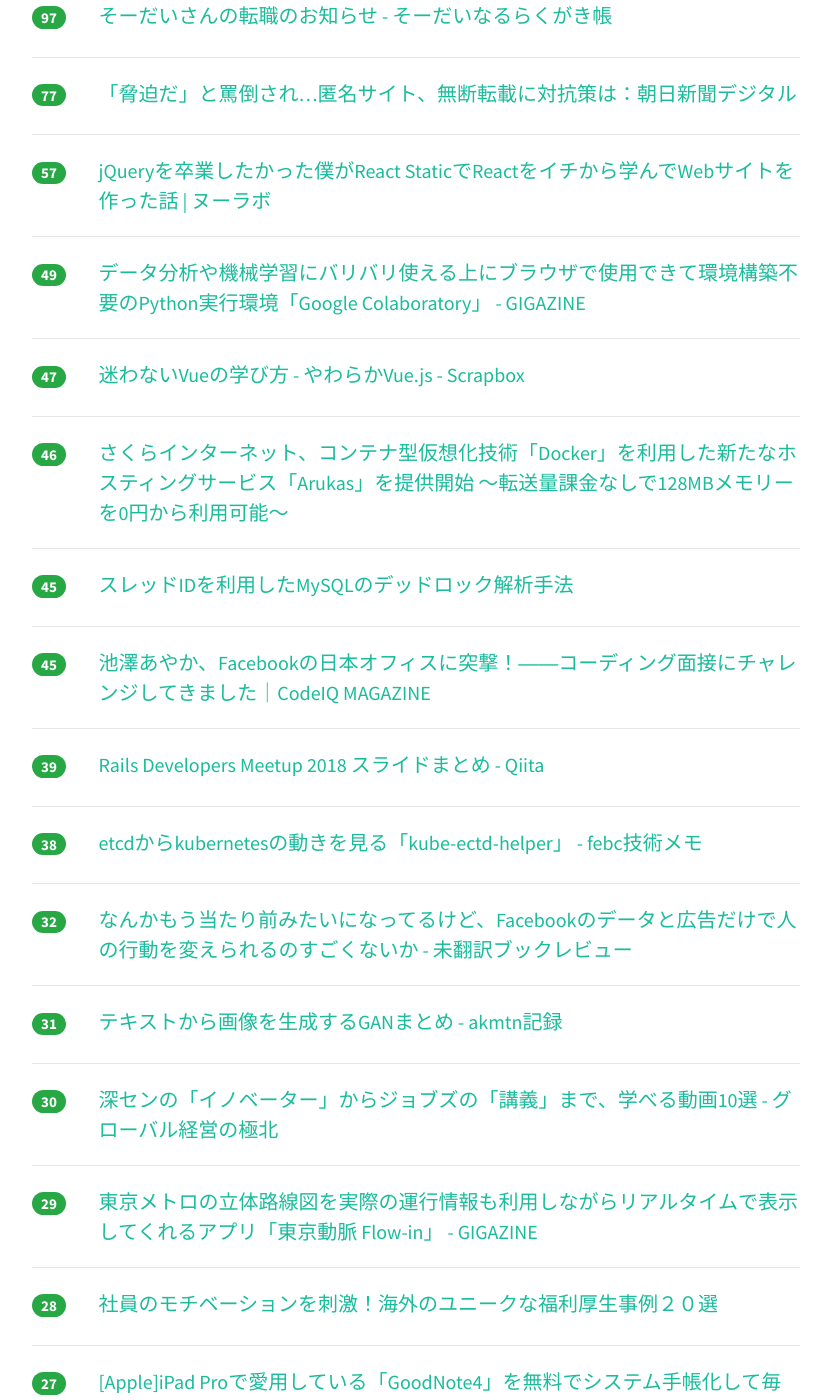
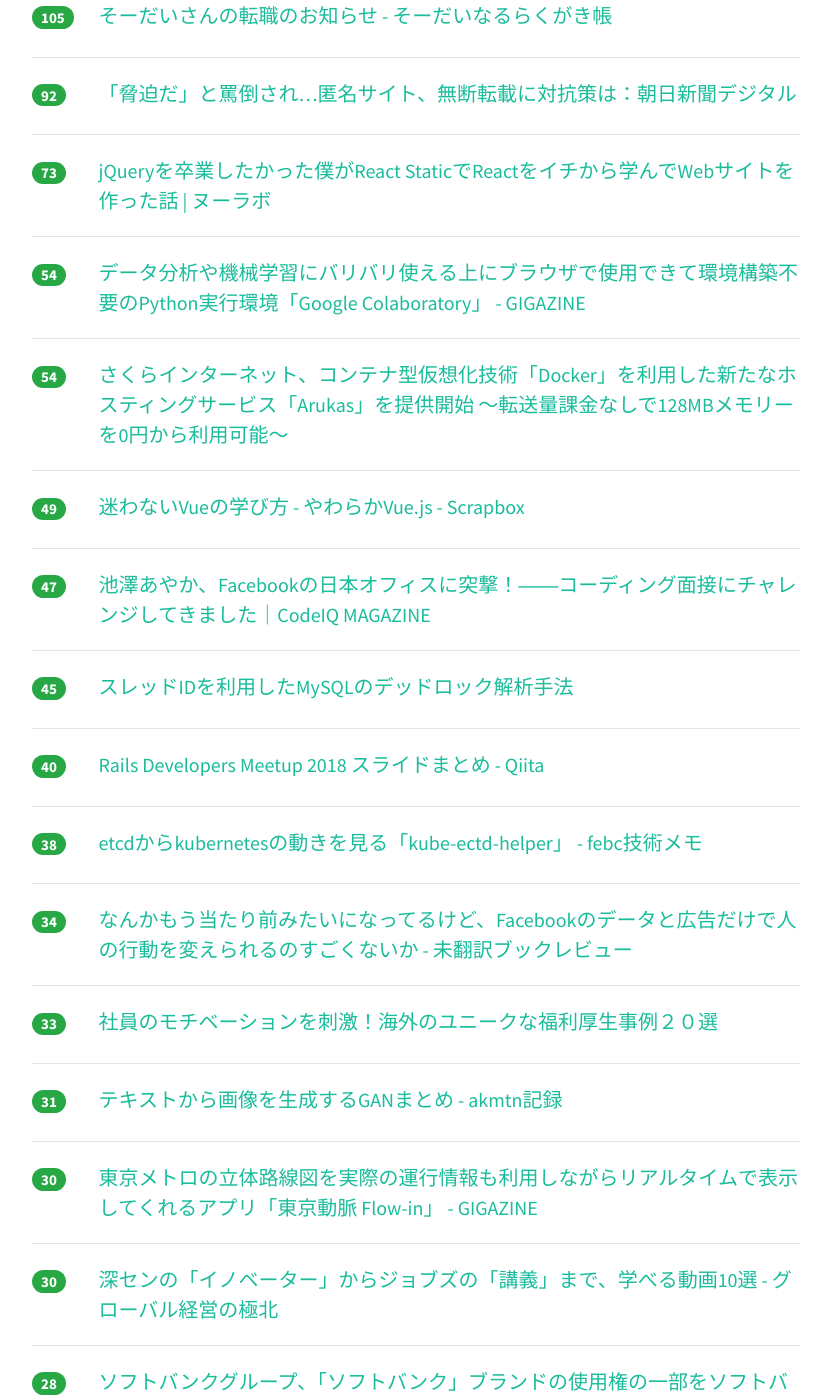
Before and after one commit to yatta47/hatena-matome-site, a Jekyll site: the page built from _posts/2018-03-26-hatena.md, in a window 1280 px wide and 1400 px high, scrolled down 1011 px. Shown: the whole window, without its empty margins (224-1055 px from the left). Built offline with Jekyll 4.4.1, drawn with Linux system fonts in a browser that asks for light colours; nearby versions of some CDN libraries; some of the changed text lies outside the part shown.

Commit message:
Updated 2018-03-26

```diff
--- a/_posts/2018-03-26-hatena.md
+++ b/_posts/2018-03-26-hatena.md
@@ -1,74 +1,79 @@
 ---
 layout: post
 title:  "2018-03-26 はてぶIT"
-date:   2018-03-26 17:01:23
+date:   2018-03-26 18:02:57
 tags: [it-hotentry]
 ---
-39 件のデータあり
+42 件のデータあり
 
 <hr><div class="row">
-<div class="col-1"><span class="badge badge-pill badge-success h2">473</span></div>
+<div class="col-1"><span class="badge badge-pill badge-success h2">504</span></div>
 <div class="col-11"><a href='https://blog.agektmr.com/2018/03/instagram-pwa.html' target='_blank'>結局 PWA は来るの？来ないの？: Tender Surrender</a></div>
 </div>
 <hr>
 <div class="row">
-<div class="col-1"><span class="badge badge-pill badge-success h2">291</span></div>
+<div class="col-1"><span class="badge badge-pill badge-success h2">303</span></div>
 <div class="col-11"><a href='https://speakerdeck.com/soutaro/kodorebiyuzi-dong-hua-falsezui-qian-xian-kara' target='_blank'>コードレビュー自動化の最前線から // Speaker Deck</a></div>
 </div>
 <hr>
 <div class="row">
-<div class="col-1"><span class="badge badge-pill badge-success h2">158</span></div>
+<div class="col-1"><span class="badge badge-pill badge-success h2">174</span></div>
+<div class="col-11"><a href='http://blog.btrax.com/jp/2018/03/26/startup-logos/' target='_blank'>最近のスタートアップのロゴのスタイルが似通ってきている問題について | freshtrax | デザイン会社 btrax ブログ</a></div>
+</div>
+<hr>
+<div class="row">
+<div class="col-1"><span class="badge badge-pill badge-success h2">166</span></div>
+<div class="col-11"><a href='https://speakerdeck.com/kazupon/vue-dot-jsfalsejin-hou-toci-shi-dai-webkai-fa-nituite' target='_blank'>Vue.jsの今後と次世代Web開発について // Speaker Deck</a></div>
+</div>
+<hr>
+<div class="row">
+<div class="col-1"><span class="badge badge-pill badge-success h2">160</span></div>
 <div class="col-11"><a href='https://speakerdeck.com/toshimaru/active-record-anti-patterns' target='_blank'>ActiveRecordデータ処理アンチパターン / active-record-anti-patterns // Speaker Deck</a></div>
 </div>
 <hr>
 <div class="row">
 <div class="col-1"><span class="badge badge-pill badge-success h2">151</span></div>
-<div class="col-11"><a href='https://speakerdeck.com/kazupon/vue-dot-jsfalsejin-hou-toci-shi-dai-webkai-fa-nituite' target='_blank'>Vue.jsの今後と次世代Web開発について // Speaker Deck</a></div>
-</div>
-<hr>
-<div class="row">
-<div class="col-1"><span class="badge badge-pill badge-success h2">147</span></div>
 <div class="col-11"><a href='http://englishforhackers.com/rules-of-machine-learning-best-practices-for-ml-engineering.html' target='_blank'>エンジニア・研究者の英語学習 – Googleの研究者が教える、良い機械学習プロダクトを実装するための43のルール</a></div>
 </div>
 <hr>
 <div class="row">
-<div class="col-1"><span class="badge badge-pill badge-success h2">143</span></div>
-<div class="col-11"><a href='http://blog.btrax.com/jp/2018/03/26/startup-logos/' target='_blank'>最近のスタートアップのロゴのスタイルが似通ってきている問題について | freshtrax | デザイン会社 btrax ブログ</a></div>
-</div>
-<hr>
-<div class="row">
-<div class="col-1"><span class="badge badge-pill badge-success h2">133</span></div>
+<div class="col-1"><span class="badge badge-pill badge-success h2">137</span></div>
 <div class="col-11"><a href='http://www.bokukoko.info/entry/2018/03/25/114716' target='_blank'>アプリの個人開発の終焉と新たな可能性 - ボクココ</a></div>
 </div>
 <hr>
 <div class="row">
-<div class="col-1"><span class="badge badge-pill badge-success h2">97</span></div>
+<div class="col-1"><span class="badge badge-pill badge-success h2">105</span></div>
 <div class="col-11"><a href='https://soudai.hatenablog.com/entry/2018/03/26/190000' target='_blank'>そーだいさんの転職のお知らせ - そーだいなるらくがき帳</a></div>
 </div>
 <hr>
 <div class="row">
-<div class="col-1"><span class="badge badge-pill badge-success h2">77</span></div>
+<div class="col-1"><span class="badge badge-pill badge-success h2">92</span></div>
 <div class="col-11"><a href='https://www.asahi.com/articles/ASL3H55XML3HUEHF003.html' target='_blank'>「脅迫だ」と罵倒され…匿名サイト、無断転載に対抗策は：朝日新聞デジタル</a></div>
 </div>
 <hr>
 <div class="row">
-<div class="col-1"><span class="badge badge-pill badge-success h2">57</span></div>
+<div class="col-1"><span class="badge badge-pill badge-success h2">73</span></div>
 <div class="col-11"><a href='https://nulab-inc.com/ja/blog/typetalk/how-to-make-website-with-react-static/' target='_blank'>jQueryを卒業したかった僕がReact StaticでReactをイチから学んでWebサイトを作った話 | ヌーラボ</a></div>
 </div>
 <hr>
 <div class="row">
-<div class="col-1"><span class="badge badge-pill badge-success h2">49</span></div>
+<div class="col-1"><span class="badge badge-pill badge-success h2">54</span></div>
 <div class="col-11"><a href='https://gigazine.net/news/20180326-google-colab-notebook/' target='_blank'>データ分析や機械学習にバリバリ使える上にブラウザで使用できて環境構築不要のPython実行環境「Google Colaboratory」 - GIGAZINE</a></div>
 </div>
 <hr>
 <div class="row">
-<div class="col-1"><span class="badge badge-pill badge-success h2">47</span></div>
+<div class="col-1"><span class="badge badge-pill badge-success h2">54</span></div>
+<div class="col-11"><a href='https://www.sakura.ad.jp/press/2018/0326_arukas/' target='_blank'>さくらインターネット、コンテナ型仮想化技術「Docker」を利用した新たなホスティングサービス「Arukas」を提供開始 ～転送量課金なしで128MBメモリーを0円から利用可能～</a></div>
+</div>
+<hr>
+<div class="row">
+<div class="col-1"><span class="badge badge-pill badge-success h2">49</span></div>
 <div class="col-11"><a href='https://scrapbox.io/vue-yawaraka/%E8%BF%B7%E3%82%8F%E3%81%AA%E3%81%84Vue%E3%81%AE%E5%AD%A6%E3%81%B3%E6%96%B9' target='_blank'>迷わないVueの学び方 - やわらかVue.js - Scrapbox</a></div>
 </div>
 <hr>
 <div class="row">
-<div class="col-1"><span class="badge badge-pill badge-success h2">46</span></div>
-<div class="col-11"><a href='https://www.sakura.ad.jp/press/2018/0326_arukas/' target='_blank'>さくらインターネット、コンテナ型仮想化技術「Docker」を利用した新たなホスティングサービス「Arukas」を提供開始 ～転送量課金なしで128MBメモリーを0円から利用可能～</a></div>
+<div class="col-1"><span class="badge badge-pill badge-success h2">47</span></div>
+<div class="col-11"><a href='https://codeiq.jp/magazine/2018/03/57896/' target='_blank'>池澤あやか、Facebookの日本オフィスに突撃！――コーディング面接にチャレンジしてきました｜CodeIQ MAGAZINE</a></div>
 </div>
 <hr>
 <div class="row">
@@ -77,12 +82,7 @@ tags: [it-hotentry]
 </div>
 <hr>
 <div class="row">
-<div class="col-1"><span class="badge badge-pill badge-success h2">45</span></div>
-<div class="col-11"><a href='https://codeiq.jp/magazine/2018/03/57896/' target='_blank'>池澤あやか、Facebookの日本オフィスに突撃！――コーディング面接にチャレンジしてきました｜CodeIQ MAGAZINE</a></div>
-</div>
-<hr>
-<div class="row">
-<div class="col-1"><span class="badge badge-pill badge-success h2">39</span></div>
+<div class="col-1"><span class="badge badge-pill badge-success h2">40</span></div>
 <div class="col-11"><a href='https://qiita.com/dyoshimitsu/items/20a41ab656d2da80e4d9' target='_blank'>Rails Developers Meetup 2018 スライドまとめ - Qiita</a></div>
 </div>
 <hr>
@@ -92,8 +92,13 @@ tags: [it-hotentry]
 </div>
 <hr>
 <div class="row">
-<div class="col-1"><span class="badge badge-pill badge-success h2">32</span></div>
+<div class="col-1"><span class="badge badge-pill badge-success h2">34</span></div>
 <div class="col-11"><a href='http://kaseinoji.hatenablog.com/entry/cambridge-analytica' target='_blank'>なんかもう当たり前みたいになってるけど、Facebookのデータと広告だけで人の行動を変えられるのすごくないか - 未翻訳ブックレビュー</a></div>
+</div>
+<hr>
+<div class="row">
+<div class="col-1"><span class="badge badge-pill badge-success h2">33</span></div>
+<div class="col-11"><a href='https://navi.dropbox.jp/benefits-case' target='_blank'>社員のモチベーションを刺激！海外のユニークな福利厚生事例２０選</a></div>
 </div>
 <hr>
 <div class="row">
@@ -103,17 +108,17 @@ tags: [it-hotentry]
 <hr>
 <div class="row">
 <div class="col-1"><span class="badge badge-pill badge-success h2">30</span></div>
+<div class="col-11"><a href='https://gigazine.net/news/20180325-tokyo-doumyaku-flow-in/' target='_blank'>東京メトロの立体路線図を実際の運行情報も利用しながらリアルタイムで表示してくれるアプリ「東京動脈 Flow-in」 - GIGAZINE</a></div>
+</div>
+<hr>
+<div class="row">
+<div class="col-1"><span class="badge badge-pill badge-success h2">30</span></div>
 <div class="col-11"><a href='http://globalbiz.hatenablog.com/entry/2018/03/25/172327' target='_blank'>深センの「イノベーター」からジョブズの「講義」まで、学べる動画10選 - グローバル経営の極北</a></div>
 </div>
 <hr>
 <div class="row">
-<div class="col-1"><span class="badge badge-pill badge-success h2">29</span></div>
-<div class="col-11"><a href='https://gigazine.net/news/20180325-tokyo-doumyaku-flow-in/' target='_blank'>東京メトロの立体路線図を実際の運行情報も利用しながらリアルタイムで表示してくれるアプリ「東京動脈 Flow-in」 - GIGAZINE</a></div>
-</div>
-<hr>
-<div class="row">
 <div class="col-1"><span class="badge badge-pill badge-success h2">28</span></div>
-<div class="col-11"><a href='https://navi.dropbox.jp/benefits-case' target='_blank'>社員のモチベーションを刺激！海外のユニークな福利厚生事例２０選</a></div>
+<div class="col-11"><a href='http://www.itmedia.co.jp/news/articles/1803/26/news079.html' target='_blank'>ソフトバンクグループ、「ソフトバンク」ブランドの使用権の一部をソフトバンクに譲渡　3500億円で - ITmedia NEWS</a></div>
 </div>
 <hr>
 <div class="row">
@@ -123,27 +128,37 @@ tags: [it-hotentry]
 <hr>
 <div class="row">
 <div class="col-1"><span class="badge badge-pill badge-success h2">27</span></div>
+<div class="col-11"><a href='https://internet.watch.impress.co.jp/docs/yajiuma/1113410.html' target='_blank'>Windows 10搭載電子辞書を高校生が自作、そのハイレベルすぎる制作工程にニコ動で感嘆の声【やじうまWatch】 - INTERNET Watch</a></div>
+</div>
+<hr>
+<div class="row">
+<div class="col-1"><span class="badge badge-pill badge-success h2">27</span></div>
 <div class="col-11"><a href='https://gigazine.net/news/20180326-steinhaus-longmeter/' target='_blank'>紙に描かれた曲線の長さを測ることが可能な「シュタインハウス・ロングメーター」とは？ - GIGAZINE</a></div>
 </div>
 <hr>
 <div class="row">
-<div class="col-1"><span class="badge badge-pill badge-success h2">25</span></div>
+<div class="col-1"><span class="badge badge-pill badge-success h2">26</span></div>
 <div class="col-11"><a href='https://anond.hatelabo.jp/20180201132629' target='_blank'>人気の謎</a></div>
 </div>
 <hr>
 <div class="row">
-<div class="col-1"><span class="badge badge-pill badge-success h2">25</span></div>
+<div class="col-1"><span class="badge badge-pill badge-success h2">26</span></div>
 <div class="col-11"><a href='http://tech.nikkeibp.co.jp/atcl/nxt/column/18/00216/032200001/' target='_blank'>遅すぎる光回線、「IPv6で速くなる」の虚実 | 日経 xTECH（クロステック）</a></div>
 </div>
 <hr>
 <div class="row">
-<div class="col-1"><span class="badge badge-pill badge-success h2">24</span></div>
-<div class="col-11"><a href='https://internet.watch.impress.co.jp/docs/yajiuma/1113410.html' target='_blank'>Windows 10搭載電子辞書を高校生が自作、そのハイレベルすぎる制作工程にニコ動で感嘆の声【やじうまWatch】 - INTERNET Watch</a></div>
+<div class="col-1"><span class="badge badge-pill badge-success h2">25</span></div>
+<div class="col-11"><a href='http://toyokeizai.net/articles/-/213620' target='_blank'>直6エンジンが今､見直されている本当の理由 | テクノロジー | 東洋経済オンライン | 経済ニュースの新基準</a></div>
 </div>
 <hr>
 <div class="row">
 <div class="col-1"><span class="badge badge-pill badge-success h2">23</span></div>
 <div class="col-11"><a href='http://www.b-chan.jp/entry/pc/Chrome-customize' target='_blank'>Google Chromeの裏設定で快適にする - 非天マザー by B-CHAN</a></div>
+</div>
+<hr>
+<div class="row">
+<div class="col-1"><span class="badge badge-pill badge-success h2">23</span></div>
+<div class="col-11"><a href='https://wired.jp/2018/03/26/zuckerberg-trust-in-facebook/' target='_blank'>ザッカーバーグの「5日間の沈黙」は、Facebookに取り返しのつかないダメージを与えた｜WIRED.jp</a></div>
 </div>
 <hr>
 <div class="row">
@@ -153,12 +168,12 @@ tags: [it-hotentry]
 <hr>
 <div class="row">
 <div class="col-1"><span class="badge badge-pill badge-success h2">21</span></div>
-<div class="col-11"><a href='https://wired.jp/2018/03/26/zuckerberg-trust-in-facebook/' target='_blank'>ザッカーバーグの「5日間の沈黙」は、Facebookに取り返しのつかないダメージを与えた｜WIRED.jp</a></div>
+<div class="col-11"><a href='https://anond.hatelabo.jp/20180326120128' target='_blank'>情報中毒じゃなくて人の言葉中毒</a></div>
 </div>
 <hr>
 <div class="row">
 <div class="col-1"><span class="badge badge-pill badge-success h2">21</span></div>
-<div class="col-11"><a href='http://www.itmedia.co.jp/news/articles/1803/26/news079.html' target='_blank'>ソフトバンクグループ、「ソフトバンク」ブランドの使用権の一部をソフトバンクに譲渡　3500億円で - ITmedia NEWS</a></div>
+<div class="col-11"><a href='https://anond.hatelabo.jp/20180326151451' target='_blank'>エンジニアになって4ヶ月、思ったことを淡々と書く</a></div>
 </div>
 <hr>
 <div class="row">
@@ -172,13 +187,13 @@ tags: [it-hotentry]
 </div>
 <hr>
 <div class="row">
-<div class="col-1"><span class="badge badge-pill badge-success h2">18</span></div>
-<div class="col-11"><a href='https://gigazine.net/news/20180326-nvidia-titan-v-different-answer/' target='_blank'>NVIDIAのハイエンドGPU「Titan V」は計算結果がその度に異なる気分屋すぎて技術者が悲鳴 - GIGAZINE</a></div>
+<div class="col-1"><span class="badge badge-pill badge-success h2">20</span></div>
+<div class="col-11"><a href='https://anond.hatelabo.jp/20180326151250' target='_blank'>仕事の効率化なんてするもんじゃない</a></div>
 </div>
 <hr>
 <div class="row">
-<div class="col-1"><span class="badge badge-pill badge-success h2">17</span></div>
-<div class="col-11"><a href='https://anond.hatelabo.jp/20180326120128' target='_blank'>情報中毒じゃなくて人の言葉中毒</a></div>
+<div class="col-1"><span class="badge badge-pill badge-success h2">19</span></div>
+<div class="col-11"><a href='https://gigazine.net/news/20180326-nvidia-titan-v-different-answer/' target='_blank'>NVIDIAのハイエンドGPU「Titan V」は計算結果がその度に異なる気分屋すぎて技術者が悲鳴 - GIGAZINE</a></div>
 </div>
 <hr>
 <div class="row">
@@ -192,7 +207,7 @@ tags: [it-hotentry]
 </div>
 <hr>
 <div class="row">
-<div class="col-1"><span class="badge badge-pill badge-success h2">7</span></div>
+<div class="col-1"><span class="badge badge-pill badge-success h2">8</span></div>
 <div class="col-11"><a href='http://b.hatena.ne.jp/entry/s/www.huffingtonpost.jp/2015/04/08/tokyo-university-speech_n_7022498.html' target='_blank'>はてなブックマーク - 東大卒業式の式辞が深いと話題に「善意のコピペや無自覚なリツイートは......」（全文）</a></div>
 </div>
 <hr>
```
